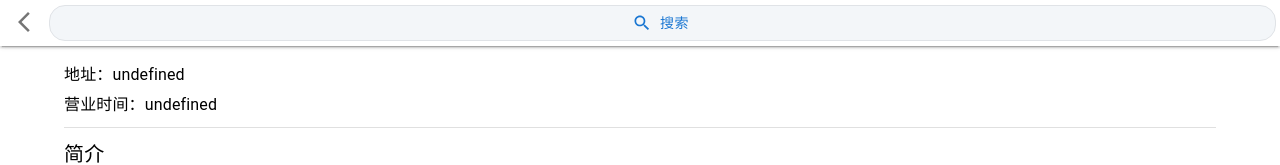
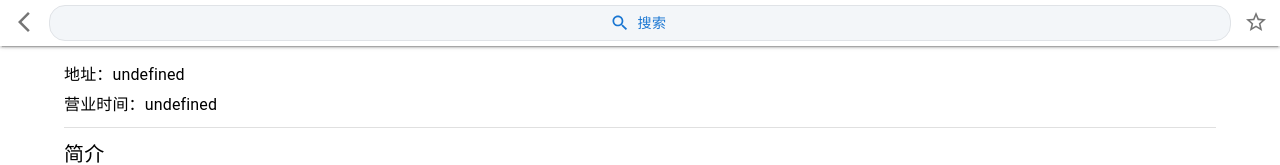
Before and after one commit to ChrisKimZHT/WHUT-Rating, a React (Create React App) app: page /shop/1 in a window 1280 px wide. Shown: the top 165 px of the page. Built offline with nearby package versions, Linux system fonts and the light colour scheme; no server answers.

Commit message:
[feat]: 收藏按钮

```diff
--- a/src/components/DetailMenu.jsx
+++ b/src/components/DetailMenu.jsx
@@ -1,11 +1,46 @@
-import React from 'react';
+import React, { useEffect, useState } from 'react';
 import Paper from '@mui/material/Paper';
 import IconButton from '@mui/material/IconButton';
 import ArrowBackIosNewIcon from '@mui/icons-material/ArrowBackIosNew';
+import StarBorderIcon from '@mui/icons-material/StarBorder';
+import StarIcon from '@mui/icons-material/Star';
 import SearchBox from './SearchBox.jsx';
 import "./DetailMenu.scss";
+import { service } from '../service/Service.js';
 
-const DetailMenu = () => {
+const DetailMenu = ({ shopId }) => {
+  const [markStat, setMarkStat] = useState(false);
+
+  useEffect(() => {
+    service.shop.markStat(shopId)
+      .then(res => {
+        setMarkStat(res.data.markStat);
+      })
+      .catch(err => {
+        console.log("/shop/markStat: " + err);
+      });
+  }, []);
+
+  const handleMark = () => {
+    if (markStat) {
+      service.shop.unmark(shopId)
+        .then(res => {
+          setMarkStat(false);
+        })
+        .catch(err => {
+          console.log("/shop/unmark: " + err);
+        });
+    } else {
+      service.shop.mark(shopId)
+        .then(res => {
+          setMarkStat(true);
+        })
+        .catch(err => {
+          console.log("/shop/mark: " + err);
+        });
+    }
+  }
+
   return (
     <Paper
       className="detail-menu"
@@ -19,7 +54,13 @@ const DetailMenu = () => {
         <ArrowBackIosNewIcon />
       </IconButton >
       <SearchBox />
-    </Paper>
+      <IconButton
+        className="star-button"
+        onClick={handleMark}
+      >
+        {markStat ? <StarIcon /> : <StarBorderIcon />}
+      </IconButton >
+    </Paper >
   );
 }
 
--- a/src/components/DetailMenu.scss
+++ b/src/components/DetailMenu.scss
@@ -12,4 +12,8 @@
   .back-button {
     margin-right: 5px;
   }
+
+  .star-button {
+    margin-left: 5px;
+  }
 }
--- a/src/service/Service.js
+++ b/src/service/Service.js
@@ -45,5 +45,29 @@ export const service = {
         shopId,
       }
     }),
+    markStat: (shopId) => axios({
+      baseURL,
+      method: "GET",
+      url: "/shop/markStat",
+      params: {
+        shopId,
+      }
+    }),
+    mark: (shopId) => axios({
+      baseURL,
+      method: "POST",
+      url: "/shop/mark",
+      data: {
+        shopId,
+      }
+    }),
+    unmark: (shopId) => axios({
+      baseURL,
+      method: "POST",
+      url: "/shop/unmark",
+      data: {
+        shopId,
+      }
+    }),
   }
 }
--- a/src/views/ShopPage.jsx
+++ b/src/views/ShopPage.jsx
@@ -7,7 +7,9 @@ const ShopPage = () => {
   const shopId = useParams().shopId;
   return (
     <React.Fragment>
-      <DetailMenu />
+      <DetailMenu
+        shopId={shopId}
+      />
       <div style={{ height: "55px" }}></div>
       <ShopDetail
         shopId={shopId}
```
